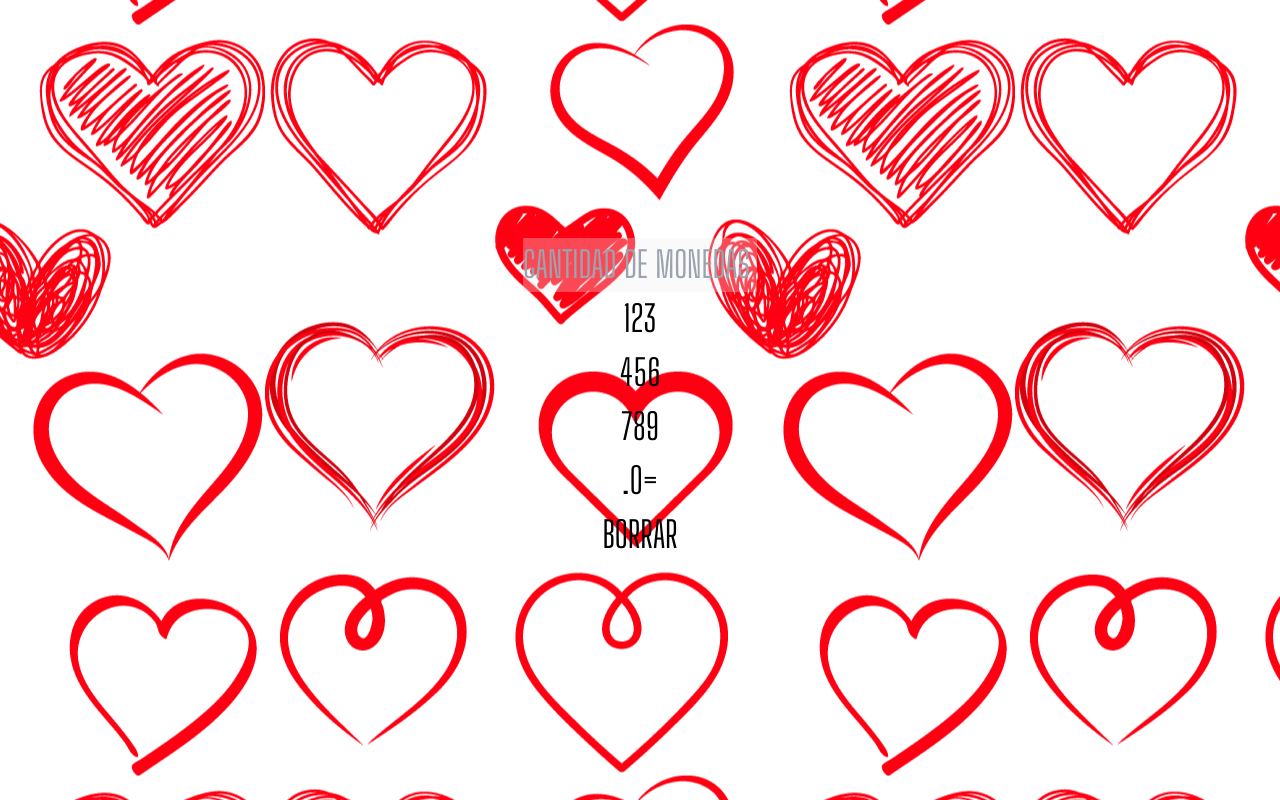
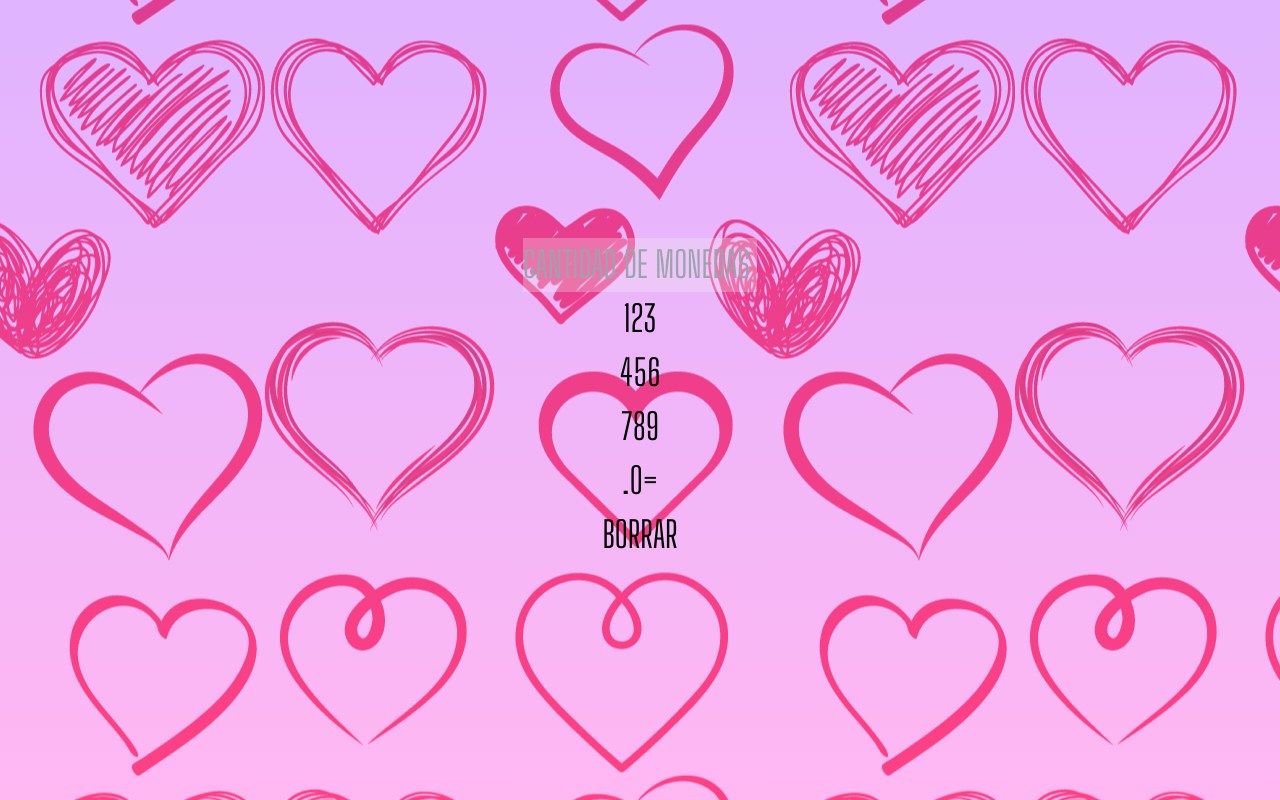
Before and after one commit to RaiderAlf/calculadoraLivejoy, a React (Vite) app: page / in a window 1280 px wide. Built offline with nearby package versions, Linux system fonts and the light colour scheme.

Commit message:
Actualizar index.css

```diff
--- a/src/index.css
+++ b/src/index.css
@@ -6,7 +6,7 @@ body {
     display: grid;
     place-content: center;
     height: 100vh;
-    background-image: linear-gradient(to bottom, #C472FF00,#FF79E600), url('./assets/bg-image.png');
+    background-image: linear-gradient(to bottom, #C472FF88,#FF79E688), url('./assets/bg-image.png');
     background-position: center;
 }
 
```
